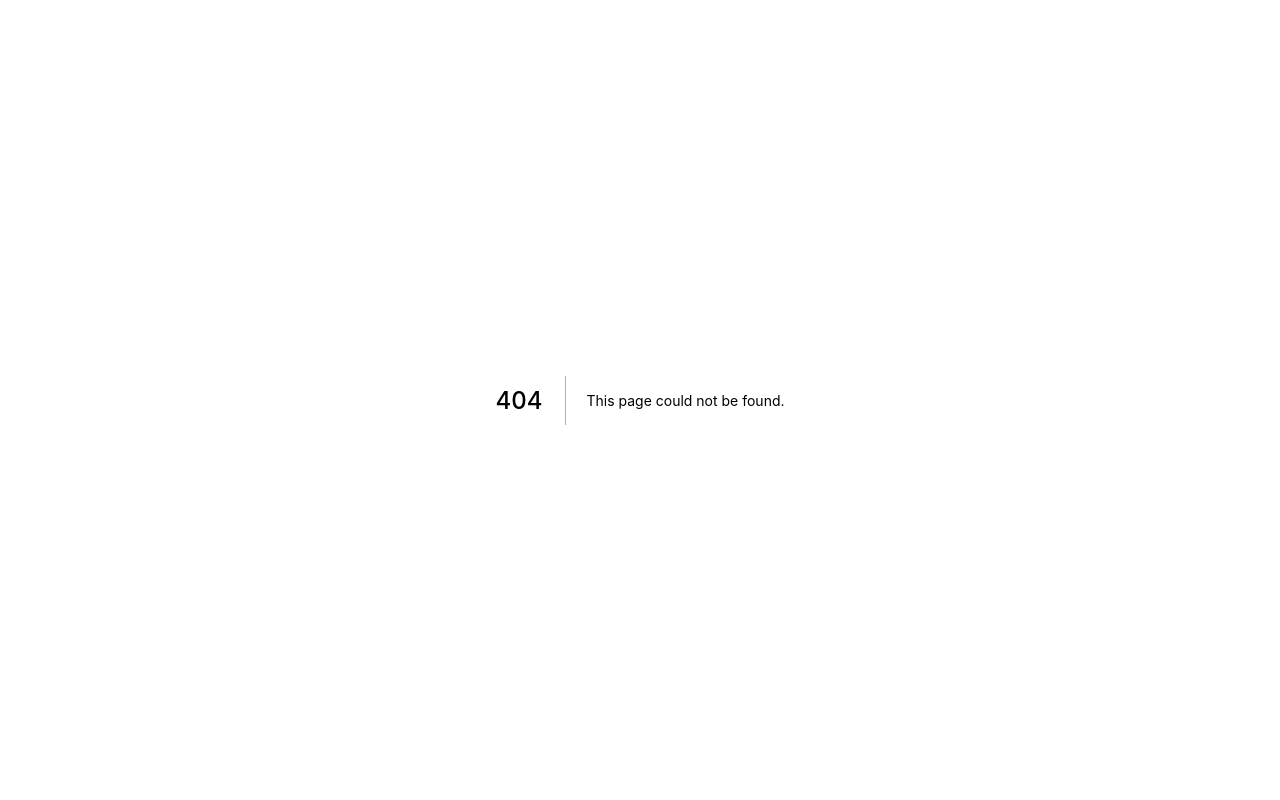
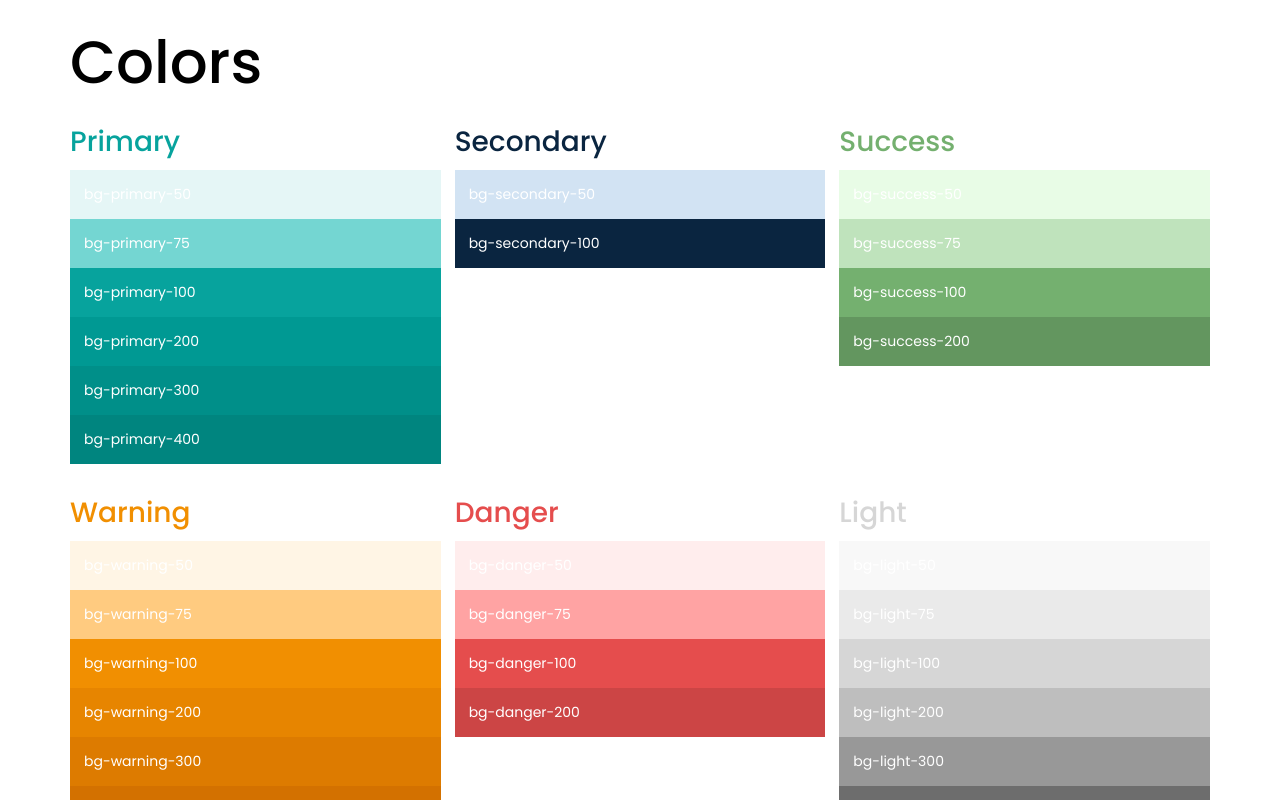
Before and after one commit to AceKlion00/uh-landing-next, a Next.js app: page /theme-demo in a window 1280 px wide. Before the commit this address had no page. Shown: the top 800 px of the page. Built offline with nearby package versions, Linux system fonts and the light colour scheme.

Commit message:
chore: add demo page

```diff
--- /dev/null
+++ b/pages/theme-demo.tsx
@@ -0,0 +1,72 @@
+import Head from 'next/head';
+
+export default function ThemeDemo() {
+  return (
+    <div className="container mx-auto font-poppins">
+      <Head>
+        <title>United Hardscapes: Theme Demo</title>
+        <link rel="icon" href="/favicon.ico" />
+        <link href="https://fonts.googleapis.com/css2?family=Poppins:wght@400;500;700&amp;display=swap" rel="stylesheet" />
+      </Head>
+
+      <main>
+        <section className="my-5">
+          <h1 className="pb-4 text-5xl font-medium">Colors</h1>
+          <div className="grid grid-cols-3 gap-4">
+            <div className="mb-4">
+              <h3 className="pb-2 text-2xl font-medium text-primary">Primary</h3>
+              <div className="p-4 bg-primary-50 text-white">bg-primary-50</div>
+              <div className="p-4 bg-primary-75 text-white">bg-primary-75</div>
+              <div className="p-4 bg-primary-100 text-white">bg-primary-100</div>
+              <div className="p-4 bg-primary-200 text-white">bg-primary-200</div>
+              <div className="p-4 bg-primary-300 text-white">bg-primary-300</div>
+              <div className="p-4 bg-primary-400 text-white">bg-primary-400</div>
+            </div>
+            <div className="mb-4">
+              <h3 className="pb-2 text-2xl font-medium text-secondary">Secondary</h3>
+              <div className="p-4 bg-secondary-50 text-white">bg-secondary-50</div>
+              <div className="p-4 bg-secondary-100 text-white">bg-secondary-100</div>
+            </div>
+            <div className="mb-4">
+              <h3 className="pb-2 text-2xl font-medium text-success">Success</h3>
+              <div className="p-4 bg-success-50 text-white">bg-success-50</div>
+              <div className="p-4 bg-success-75 text-white">bg-success-75</div>
+              <div className="p-4 bg-success-100 text-white">bg-success-100</div>
+              <div className="p-4 bg-success-200 text-white">bg-success-200</div>
+            </div>
+            <div className="mb-4">
+              <h3 className="pb-2 text-2xl font-medium text-warning">Warning</h3>
+              <div className="p-4 bg-warning-50 text-white">bg-warning-50</div>
+              <div className="p-4 bg-warning-75 text-white">bg-warning-75</div>
+              <div className="p-4 bg-warning-100 text-white">bg-warning-100</div>
+              <div className="p-4 bg-warning-200 text-white">bg-warning-200</div>
+              <div className="p-4 bg-warning-300 text-white">bg-warning-300</div>
+              <div className="p-4 bg-warning-400 text-white">bg-warning-400</div>
+            </div>
+            <div className="mb-4">
+              <h3 className="pb-2 text-2xl font-medium text-danger">Danger</h3>
+              <div className="p-4 bg-danger-50 text-white">bg-danger-50</div>
+              <div className="p-4 bg-danger-75 text-white">bg-danger-75</div>
+              <div className="p-4 bg-danger-100 text-white">bg-danger-100</div>
+              <div className="p-4 bg-danger-200 text-white">bg-danger-200</div>
+            </div>
+            <div className="mb-4">
+              <h3 className="pb-2 text-2xl font-medium text-light">Light</h3>
+              <div className="p-4 bg-light-50 text-white">bg-light-50</div>
+              <div className="p-4 bg-light-75 text-white">bg-light-75</div>
+              <div className="p-4 bg-light-100 text-white">bg-light-100</div>
+              <div className="p-4 bg-light-200 text-white">bg-light-200</div>
+              <div className="p-4 bg-light-300 text-white">bg-light-300</div>
+              <div className="p-4 bg-light-400 text-white">bg-light-400</div>
+              <div className="p-4 bg-light-500 text-white">bg-light-500</div>
+            </div>
+          </div>
+        </section>
+        <section className="my-5">
+          <h1 className="pb-4 text-5xl font-medium">Buttons</h1>
+
+        </section>
+      </main>
+    </div>
+  )
+}
```
